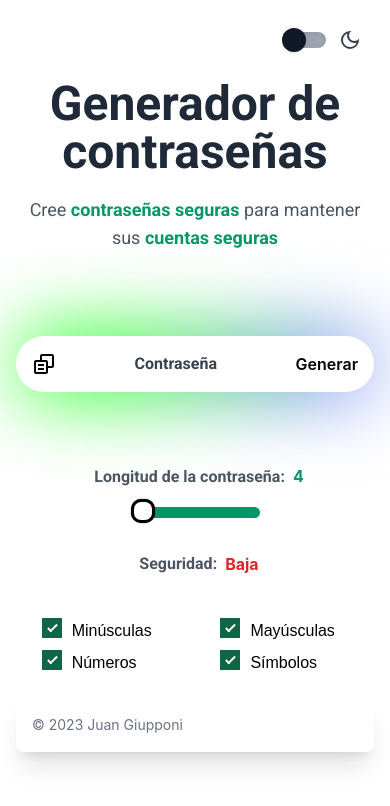
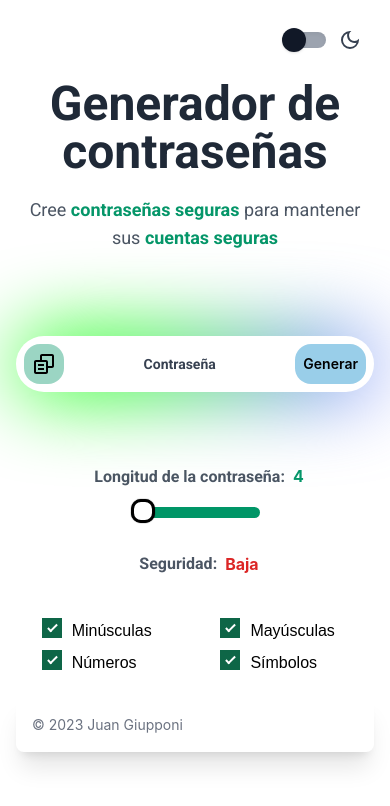
Before and after one commit to joajo13/react-password-generator, a React (Vite) app: page / in a window 390 px wide. Shown: the top 806 px of the page. Built offline with nearby package versions, Linux system fonts and the light colour scheme.

Commit message:
Responsive mejorado

```diff
--- a/src/components/Footer.jsx
+++ b/src/components/Footer.jsx
@@ -2,7 +2,7 @@ import React from "react";
 
 export const Footer = React.memo(() => {
   return (
-    <footer className="bg-white rounded-lg shadow-xl m-4 dark:bg-gray-900 lg:absolute bottom-0 left-0">
+    <footer className=" rounded-lg shadow-xl m-4 dark:bg-gray-900 lg:absolute bottom-0 left-0">
       <div className="w-full mx-auto max-w-screen-xl p-4 md:flex md:items-center md:justify-between">
         <span className="text-sm text-gray-500 sm:text-center dark:text-gray-400">
           © 2023{" "}
--- a/src/components/PasswordCard.jsx
+++ b/src/components/PasswordCard.jsx
@@ -5,8 +5,8 @@ export const PasswordCard = React.memo(
   ({ copyToClipboard, handleClick, password }) => {
     return (
       <div className="flex justify-center mt-10">
-        <div className="box rounded-full max-w-full w-full mx-4 md:w-2/4 md:mx-auto mt-6 mb-6 inline-flex justify-between h-14 items-center dark:bg-slate-700">
-          <button className="flex hover:bg-emerald-600 hover:bg-opacity-40 rounded-2xl p-2 ml-2 h-10 w-10 items-center font-semibold active:scale-90 duration-75">
+        <div className="box text-sm md:text-lg rounded-full max-w-sm w-full mx-4 md:max-w-full md:w-2/4 md:mx-auto mt-6 mb-6 inline-flex justify-between h-14 items-center dark:bg-slate-700">
+          <button className="flex bg-emerald-600 bg-opacity-40 md:bg-transparent hover:bg-emerald-600 hover:bg-opacity-40 rounded-2xl p-2 ml-2 h-10 w-10 items-center font-semibold active:scale-90 duration-75">
             <BiCopyAlt
               size={32}
               onClick={() => copyToClipboard(password)}
@@ -18,7 +18,7 @@ export const PasswordCard = React.memo(
           </p>
           <button
             onClick={handleClick}
-            className="flex hover:bg-sky-600 font-semibold active:scale-90 duration-75 hover:bg-opacity-40 dark:text-white rounded-2xl p-2 mr-2 items-center"
+            className="flex bg-sky-600 bg-opacity-40 h-10 md:bg-transparent hover:bg-sky-600 font-semibold active:scale-90 duration-75 hover:bg-opacity-40 dark:text-white rounded-2xl p-2 mr-2 items-center"
           >
             Generar
           </button>
```
